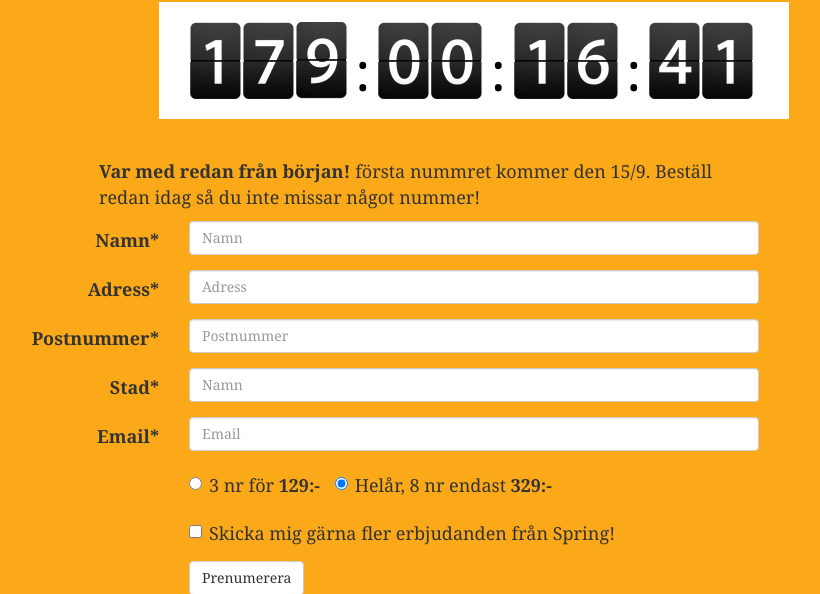
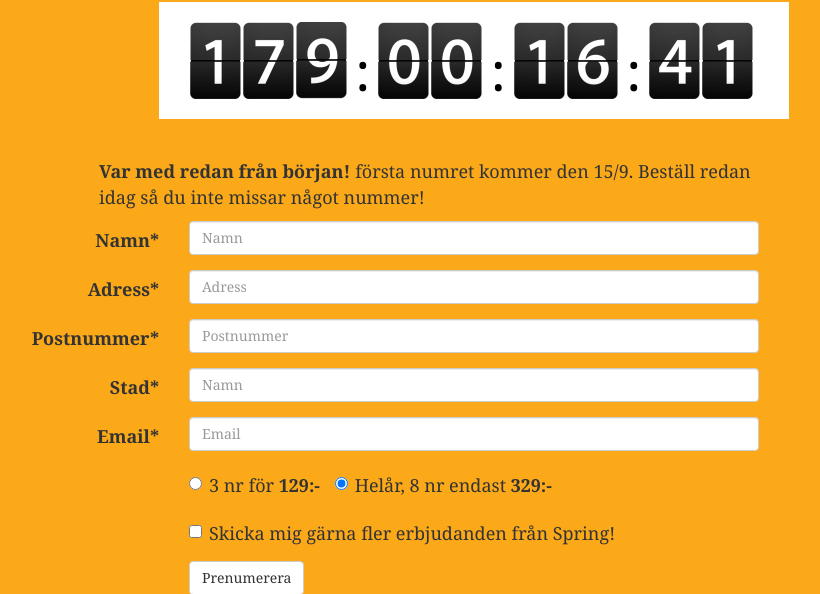
Before and after one commit to krillo/spring_splash, a PHP site: page / in a window 1280 px wide. Shown: the part 731-1325 px from the top of the page, without its empty margins (166-986 px from the left). Run offline with PHP 8.4, Linux system fonts and the light colour scheme; some libraries are stand-ins or nearby versions.

Commit message:
wrong spelling

```diff
--- a/index.php
+++ b/index.php
@@ -249,7 +249,7 @@ $startTime = "{$days}:{$hours}:{$minutes}:{$seconds}";
       <div class="row clearfix" id="subscribe">
         <div class="col-sm-2">&nbsp;</div>
         <div class="col-sm-7 ">
-          <strong>Var med redan från början!</strong> första nummret kommer den 15/9.
+          <strong>Var med redan från början!</strong> första numret kommer den 15/9.
           Beställ redan idag så du inte missar något nummer!
         </div>
         <div class="col-sm-3">&nbsp;</div>
```
